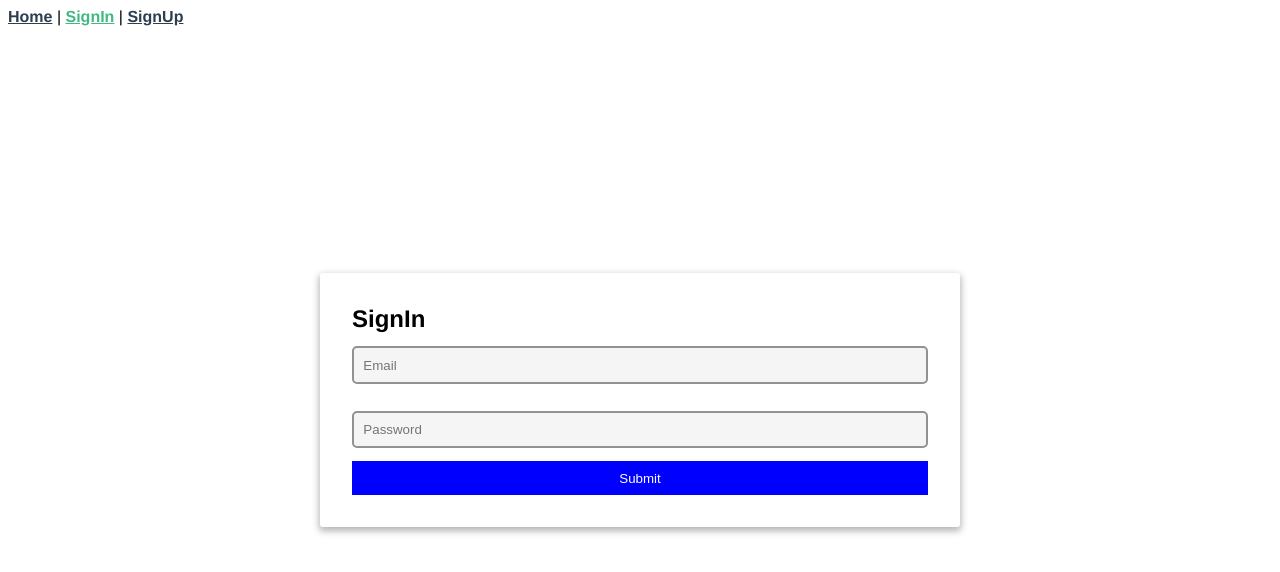
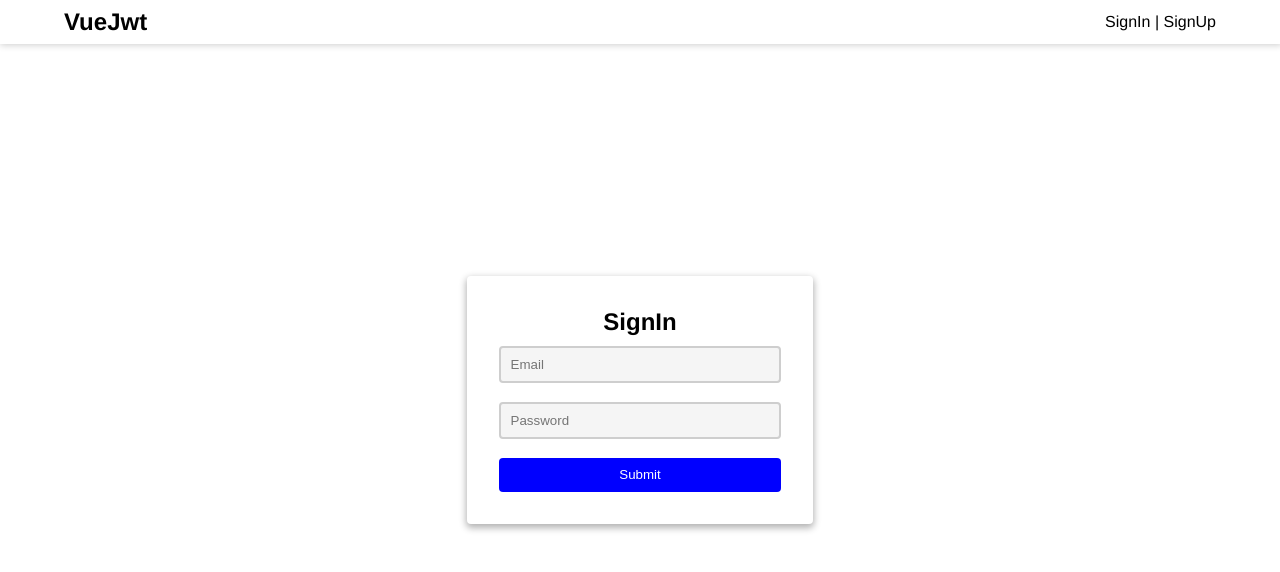
Before and after one commit to ra-md/vue-jwt-authentication, a Vue app: page /signin in a window 1280 px wide. Shown: the top 572 px of the page. Built offline with nearby package versions, Linux system fonts and the light colour scheme.

Commit message:
modified:   src/App.vue 	new file:   src/components/Form.vue 	modified:   src/components/Header.vue 	modified:   src/views/Home.vue 	modified:   src/views/SignIn.vue 	modified:   src/views/SignUp.vue

```diff
--- a/src/App.vue
+++ b/src/App.vue
@@ -1,7 +1,9 @@
 <template>
-  <div id="app">
+  <div>
     <Header/>
-    <router-view/>
+    <div class="container">
+      <router-view/>
+    </div>
   </div>
 </template>
 
@@ -22,10 +24,15 @@
     box-sizing: border-box;
   }
 
-  #app {
+  body {
     font-family: Avenir, Helvetica, Arial, sans-serif;
     -webkit-font-smoothing: antialiased;
     -moz-osx-font-smoothing: grayscale;
+  }
+
+  .container {
+    width: 90%;
+    margin: auto;
   }
 
   .btn {
@@ -33,53 +40,7 @@
     border: none;
     padding: .7em;
     color: white;
-  }
-
-  .card {
-    padding: 2em;
-    background: white;
-    box-shadow: 0 3px 7px 1px rgba(0,0,0,0.3);
-    border-radius: 3px;
-  }
-
-  .auth {
-    width: 50%;
-    margin: 0 auto;
-    display: flex;
-    flex-direction: column;
-    justify-content: center;
-    height: 100vh;
-  }
-
-  .auth h1 {
-    margin-bottom: .5em;
-  }
-
-  .auth form {
-    display: flex;
-    flex-direction: column;
-  }
-
-  .auth input {
-    margin: 1em 0;
-    background: #f5f5f5;
-    border-radius: 5px;
-    padding: 0.7em;
-    border: 2px solid #929292;
-  }
-
-  .auth input:focus {
-    border-color: blue;
-    outline: none;
-  }
-
-  .auth .btn:focus {
-    outline: none;
-  }
-
-  @media (max-width: 667px) {
-    .auth {
-      width: 100%;
-    }
+    border-radius: 4px;
+    transition: 0.5s;
   }
 </style>
--- /dev/null
+++ b/src/components/Form.vue
@@ -0,0 +1,95 @@
+<template>
+	<div class="auth">
+		<div class="card">
+			<slot></slot>
+			<form @submit.prevent="submit">
+				<input v-model="email" type="email" placeholder="Email">
+				<input v-model="password" type="password" placeholder="Password">
+				<input class="btn" type="submit">
+			</form>
+		</div>
+	</div>
+</template>
+
+<script>
+	export default {
+		name: 'Form',
+		data() {
+			return {
+				email: '',
+				password: ''
+			};
+		},
+		methods: {
+			submit() {
+				this.$emit('submit', { email: this.email, password: this.password });
+			}
+		}
+	};
+</script>
+
+<style scoped>
+	.card {
+    padding: 2em;
+    background: white;
+    box-shadow: 0 3px 7px 1px rgba(0,0,0,0.3);
+    border-radius: 4px;
+  }
+
+	.auth {
+    width: 50%;
+    margin: 0 auto;
+    display: flex;
+    flex-direction: column;
+    justify-content: center;
+    height: 100vh;
+    text-align: center;
+  }
+
+  .auth h1 {
+    margin-bottom: .5em;
+  }
+
+  .auth form {
+    display: flex;
+    flex-direction: column;
+  }
+
+  .auth input[type=password],
+  .auth input[type=email] {
+    margin: .7em 0;
+    background: #f5f5f5;
+    border-radius: 4px;
+    padding: 0.7em;
+    border: 2px solid #cecece;
+  }
+
+  .auth input:focus {
+    border-color: blue;
+    outline: none;
+  }
+
+  .auth .btn {
+    margin-top: .7em;
+  }
+
+  .auth .btn:hover {
+    background-color: black;
+  }
+
+  .auth .btn:focus {
+    outline: none;
+  }
+
+  @media (max-width: 768px) {
+    .auth {
+      width: 100%;
+    }
+  }
+
+  @media (min-width: 1024px) {
+    .auth {
+      width: 30%;
+    }
+  }
+</style>
--- a/src/components/Header.vue
+++ b/src/components/Header.vue
@@ -1,9 +1,15 @@
 <template>
-	<div id="nav">
-    <router-link to="/">Home</router-link> |
+	<header>
+		<div class="container">
+			<div class="logo">
+				<h2><router-link to="/">VueJwt</router-link></h2>
+			</div>
+			<nav>
 		    <router-link to="/signin">SignIn</router-link> |
 		    <router-link to="/signup">SignUp</router-link>
+			</nav>
 		</div>
+  </header>
 </template>
 
 <script>
@@ -13,17 +19,28 @@
 </script>
 
 <style scoped>
-  #nav {
+
+	header {
+		box-shadow: 1px 0 7px 1px rgba(0,0,0,0.2);
+		padding: 0.5em 0;
 		position: fixed;
-    padding: .5em;
+		width: 100%;
+		background: white;
 	}
 
-  #nav a {
-    font-weight: bold;
-    color: #2c3e50;
+	header .container {
+		display: flex;
+		align-items: center;
+		justify-content: space-between;
 	}
 
-  #nav a.router-link-exact-active {
-    color: #42b983;
+	a {
+		color: black;
+		text-decoration: none;
 	}
+
+	a:hover {
+		color: blue;
+	}
+
 </style>
--- a/src/views/Home.vue
+++ b/src/views/Home.vue
@@ -6,7 +6,6 @@
 </template>
 
 <script>
-// @ is an alias to /src
 import HelloWorld from '@/components/HelloWorld.vue';
 
 export default {
@@ -16,3 +15,9 @@ export default {
   }
 };
 </script>
+
+<style scoped>
+	.home {
+		padding-top: 4em;
+	}
+</style>
--- a/src/views/SignIn.vue
+++ b/src/views/SignIn.vue
@@ -1,12 +1,23 @@
 <template>
-	<div class="auth">
-		<div class="card">
-			<h2>SignIn</h2>
-			<form>
-				<input type="email" placeholder="Email">
-				<input type="password" placeholder="Password">
-				<button class="btn">Submit</button>
-			</form>
-		</div>
+	<div>
+	<Form @submit="signin">
+		<h2>SignIn</h2>
+	</Form>
 	</div>
 </template>
+
+<script>
+	import Form from '@/components/Form';
+
+	export default {
+		name: 'SignIn',
+		components: {
+			Form
+		},
+		methods: {
+			signin(value) {
+				console.log(value);
+			}
+		}
+	};
+</script>
--- a/src/views/SignUp.vue
+++ b/src/views/SignUp.vue
@@ -1,18 +1,23 @@
 <template>
-	<div class="auth">
-		<div class="card">
-			<h2>SignUp</h2>
-			<form>
-				<input type="email" placeholder="Email">
-				<input type="password" placeholder="Password">
-				<button class="btn">Submit</button>
-			</form>
-		</div>
+	<div>
+	<Form @submit="signup">
+		<h2>SignUp</h2>
+	</Form>
 	</div>
 </template>
 
 <script>
+	import Form from '@/components/Form';
+
 	export default {
-		name: 'SignUp'
+		name: 'SignUn',
+		components: {
+			Form
+		},
+		methods: {
+			signup(value) {
+				console.log(value);
+			}
+		}
 	};
 </script>
```
Also changed, not shown: .eslintrc.js. Lines whose indentation alone changed are shown as unchanged.
